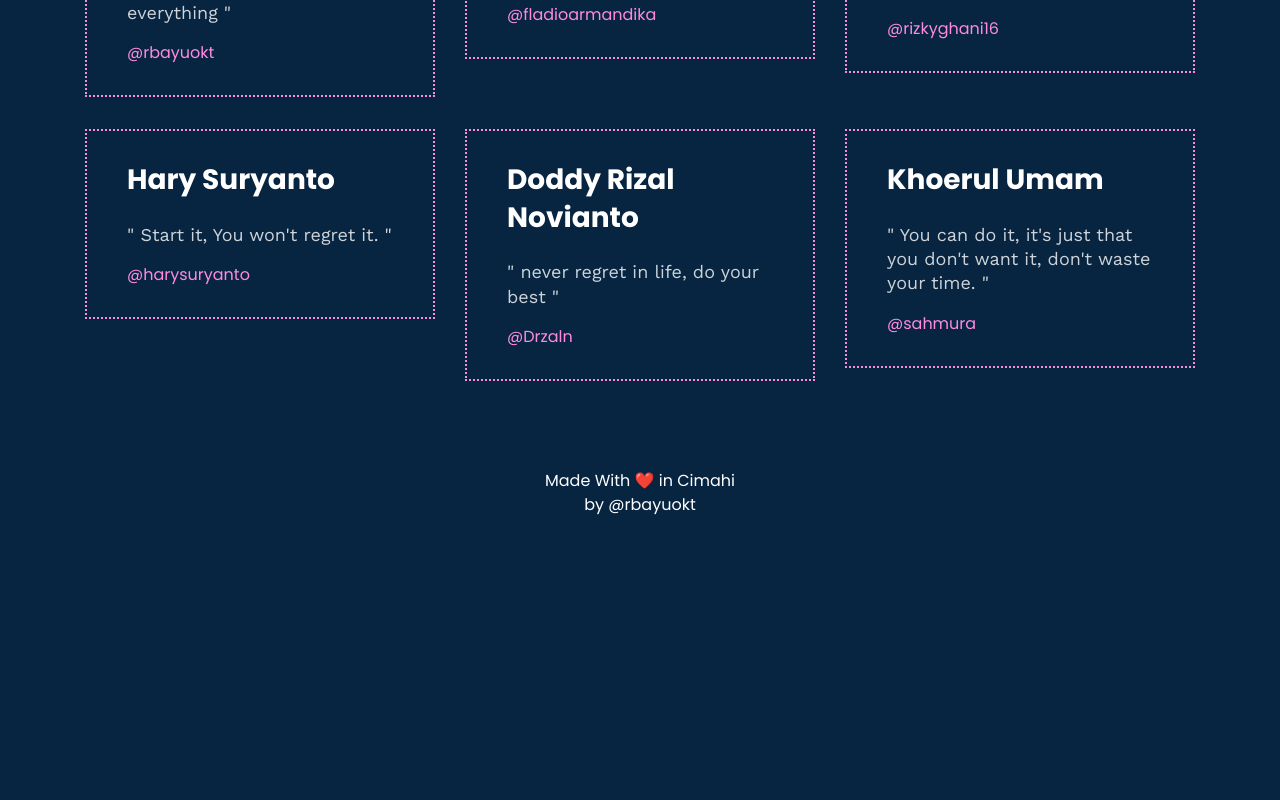
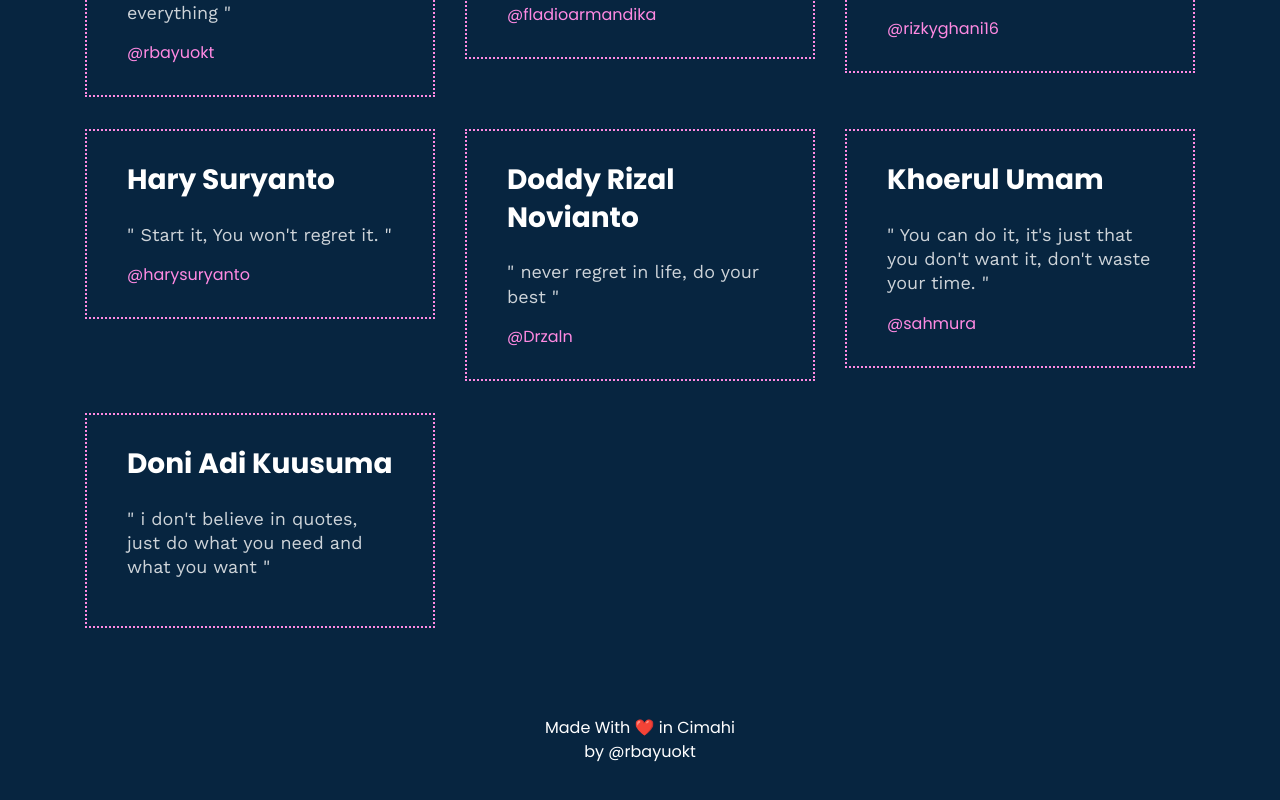
Before and after one commit to rbayuokt/learn-open-source, a React (Create React App) app: page / in a window 1280 px wide. Shown: the part 569-1369 px from the top of the page. Before the commit the page ends 1126 px from the top, so only its background shows below. Built offline with nearby package versions, Linux system fonts and the light colour scheme.

Commit message:
add my bio @btrx

```diff
--- a/src/data.js
+++ b/src/data.js
@@ -35,6 +35,12 @@ export const members = [
         "link": "https://github.com/sahmura/",
         "linkText": "@sahmura"
      },
+     {
+         "name" : "Doni Adi Kuusuma",
+         "quotes" : "i don't believe in quotes, just do what you need and what you want",
+         "link" : "https://github.com/btrx/",
+         "linkText ": "@btrx"
+     },
 ]
 
 /**
```
